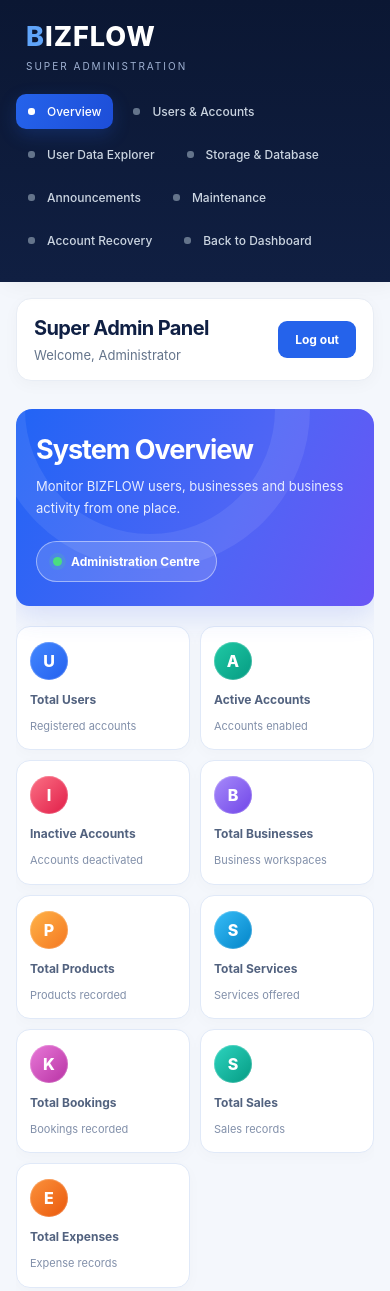
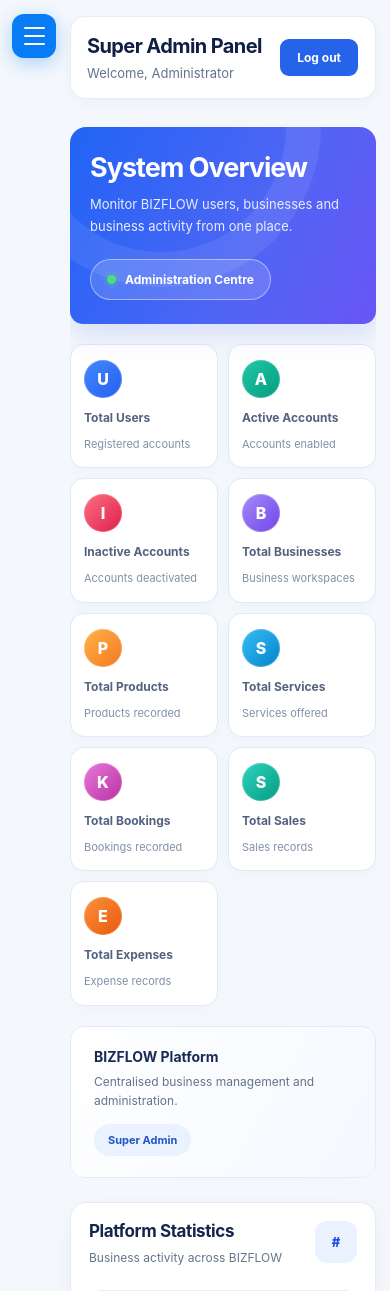
Before and after one commit to Alvinkimani6102/BIZFLOW, a Flask app: template templates/admin_panel.html in a window 390 px wide. Shown: the top 1291 px of the page. Run offline with Flask 3, Linux system fonts and the light colour scheme; the template is opened without the code that fills it, so the values that code supplies are empty.

Commit message:
Add floating hamburger menu to Super Admin dashboard

```diff
--- a/templates/admin_panel.html
+++ b/templates/admin_panel.html
@@ -1227,15 +1227,188 @@
 }
 
 
+/* ==============================
+   FLOATING SUPER ADMIN MENU
+============================== */
+
+.admin-layout {
+    display: block;
+    min-height: 100vh;
+}
+
+/* Floating hamburger button */
+.admin-menu-toggle {
+    position: fixed;
+    top: 22px;
+    left: 18px;
+    z-index: 1202;
+    width: 48px;
+    height: 48px;
+    display: flex;
+    flex-direction: column;
+    justify-content: center;
+    align-items: center;
+    gap: 6px;
+    border: none;
+    border-radius: 12px;
+    background: #087cf5;
+    box-shadow: 0 5px 18px rgba(8, 124, 245, 0.3);
+    cursor: pointer;
+    transition: background 0.2s, transform 0.2s;
+}
+
+.admin-menu-toggle:hover {
+    background: #0565cc;
+    transform: translateY(-2px);
+}
+
+.admin-menu-toggle span {
+    display: block;
+    width: 21px;
+    height: 2px;
+    border-radius: 5px;
+    background: white;
+}
+
+/* Slide-out sidebar */
+.admin-sidebar {
+    position: fixed !important;
+    top: 0;
+    left: 0;
+    z-index: 1201;
+    width: min(290px, 84vw) !important;
+    height: 100vh !important;
+    min-height: 100vh !important;
+    flex: none !important;
+    overflow-y: auto;
+    padding: 70px 16px 25px !important;
+    background: linear-gradient(180deg, #0b1733, #101f42);
+    box-shadow: 10px 0 35px rgba(15, 23, 42, 0.2);
+    transform: translateX(-110%);
+    transition: transform 0.3s ease, visibility 0.3s ease;
+    visibility: hidden;
+}
+
+.admin-sidebar.open {
+    transform: translateX(0);
+    visibility: visible;
+}
+
+.admin-sidebar h2 {
+    margin-top: 5px;
+}
+
+/* Keep navigation links vertical on every screen */
+.admin-sidebar a {
+    display: flex !important;
+    width: 100%;
+    margin: 6px 0 !important;
+    padding: 14px 13px !important;
+}
+
+/* Close button inside sidebar */
+.admin-menu-close {
+    position: absolute;
+    top: 17px;
+    right: 17px;
+    width: 37px;
+    height: 37px;
+    border: 1px solid rgba(255,255,255,0.2);
+    border-radius: 9px;
+    background: rgba(255,255,255,0.1);
+    color: white;
+    font-size: 27px;
+    line-height: 1;
+    cursor: pointer;
+}
+
+.admin-menu-close:hover {
+    background: rgba(255,255,255,0.2);
+}
+
+/* Dark background behind open menu */
+.admin-menu-overlay {
+    position: fixed;
+    inset: 0;
+    z-index: 1200;
+    background: rgba(5, 15, 35, 0.48);
+    opacity: 0;
+    visibility: hidden;
+    transition: opacity 0.3s ease, visibility 0.3s ease;
+}
+
+.admin-menu-overlay.show {
+    opacity: 1;
+    visibility: visible;
+}
+
+/* Main dashboard uses the available screen */
+.admin-main {
+    width: 100%;
+    min-width: 0;
+    padding: 28px 32px 40px 86px;
+}
+
+/* Prevent background scrolling while menu is open */
+body.admin-menu-open {
+    overflow: hidden;
+}
+
+/* Mobile adjustments */
+@media (max-width: 700px) {
+    .admin-menu-toggle {
+        top: 14px;
+        left: 12px;
+        width: 44px;
+        height: 44px;
+    }
+
+    .admin-main {
+        padding: 16px 14px 30px 70px;
+    }
+
+    .admin-header {
+        padding-left: 16px;
+    }
+}
+
+
+
 
 
 </style>
 
-</head>
+<!-- FLOATING ADMIN MENU BUTTON -->
+<button
+    type="button"
+    class="admin-menu-toggle"
+    id="adminMenuToggle"
+    aria-label="Open administration menu"
+    aria-controls="adminSidebar"
+    aria-expanded="false"
+>
+    <span></span>
+    <span></span>
+    <span></span>
+</button>
+
+<!-- MENU BACKGROUND OVERLAY -->
+<div class="admin-menu-overlay" id="adminMenuOverlay"></div>
+
+<div class="admin-layout">
 <body>
-<div class="admin-layout">
-
-    <aside class="admin-sidebar">
+
+
+    <aside class="admin-sidebar" id="adminSidebar">
+
+    <button
+        type="button"
+        class="admin-menu-close"
+        id="adminMenuClose"
+        aria-label="Close administration menu"
+    >
+        &times;
+    </button>
         <h2>BIZFLOW</h2>
         <p>SUPER ADMINISTRATION</p>
 
@@ -2301,5 +2474,63 @@ document.addEventListener("DOMContentLoaded", function () {
     </main>
 
 </div>
+
+
+<script>
+document.addEventListener("DOMContentLoaded", function () {
+
+    const menuButton = document.getElementById("adminMenuToggle");
+    const sidebar = document.getElementById("adminSidebar");
+    const closeButton = document.getElementById("adminMenuClose");
+    const overlay = document.getElementById("adminMenuOverlay");
+
+    if (!menuButton || !sidebar || !closeButton || !overlay) {
+        return;
+    }
+
+    function openAdminMenu() {
+        sidebar.classList.add("open");
+        overlay.classList.add("show");
+        document.body.classList.add("admin-menu-open");
+
+        menuButton.setAttribute("aria-expanded", "true");
+        menuButton.setAttribute("aria-label", "Close administration menu");
+    }
+
+    function closeAdminMenu() {
+        sidebar.classList.remove("open");
+        overlay.classList.remove("show");
+        document.body.classList.remove("admin-menu-open");
+
+        menuButton.setAttribute("aria-expanded", "false");
+        menuButton.setAttribute("aria-label", "Open administration menu");
+    }
+
+    menuButton.addEventListener("click", function () {
+        if (sidebar.classList.contains("open")) {
+            closeAdminMenu();
+        } else {
+            openAdminMenu();
+        }
+    });
+
+    closeButton.addEventListener("click", closeAdminMenu);
+
+    overlay.addEventListener("click", closeAdminMenu);
+
+    document.addEventListener("keydown", function (event) {
+        if (event.key === "Escape") {
+            closeAdminMenu();
+        }
+    });
+
+    // Close the menu when a navigation link is selected.
+    sidebar.querySelectorAll("a").forEach(function (link) {
+        link.addEventListener("click", closeAdminMenu);
+    });
+
+});
+</script>
+
 </body>
 </html>
```
